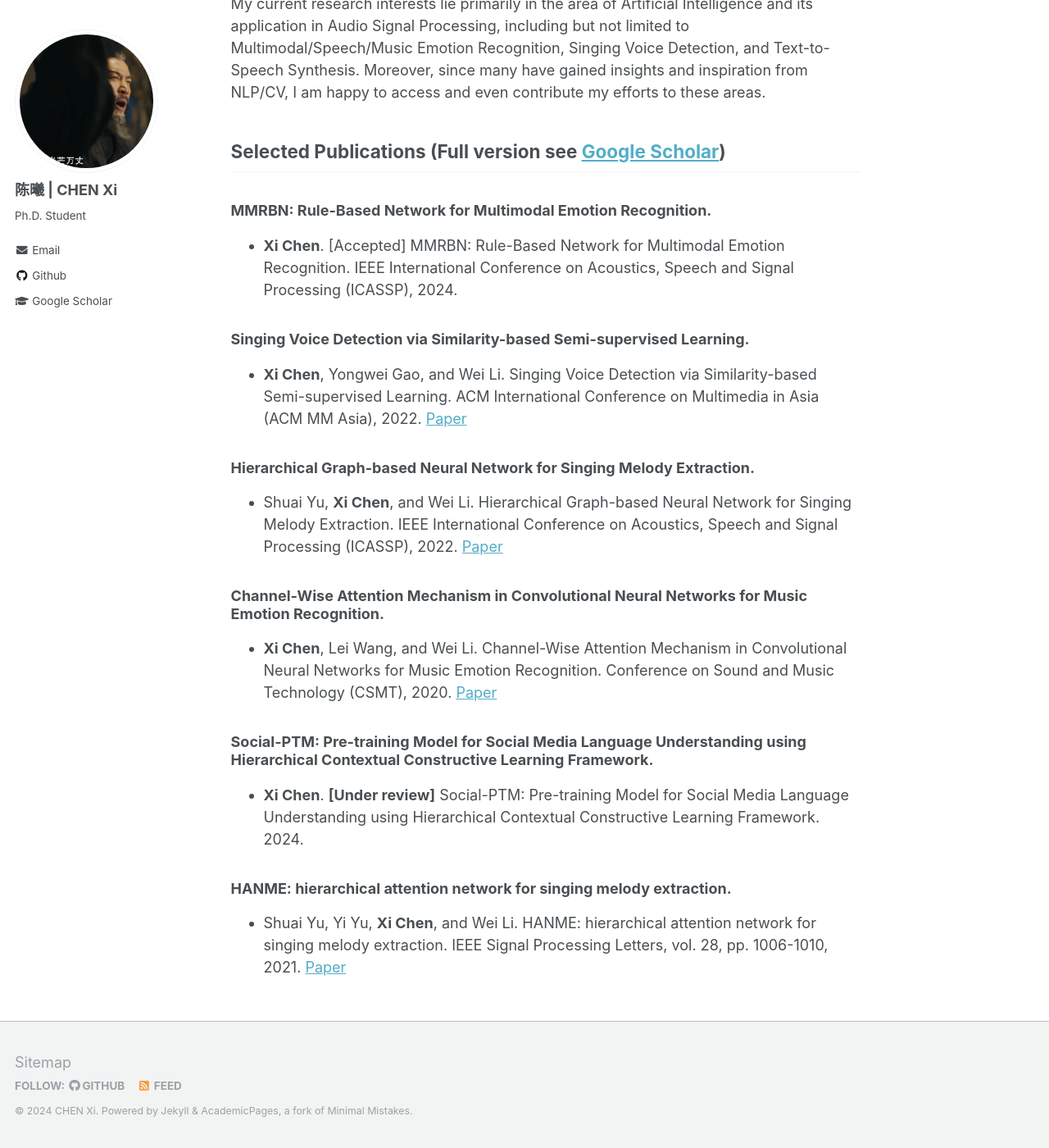
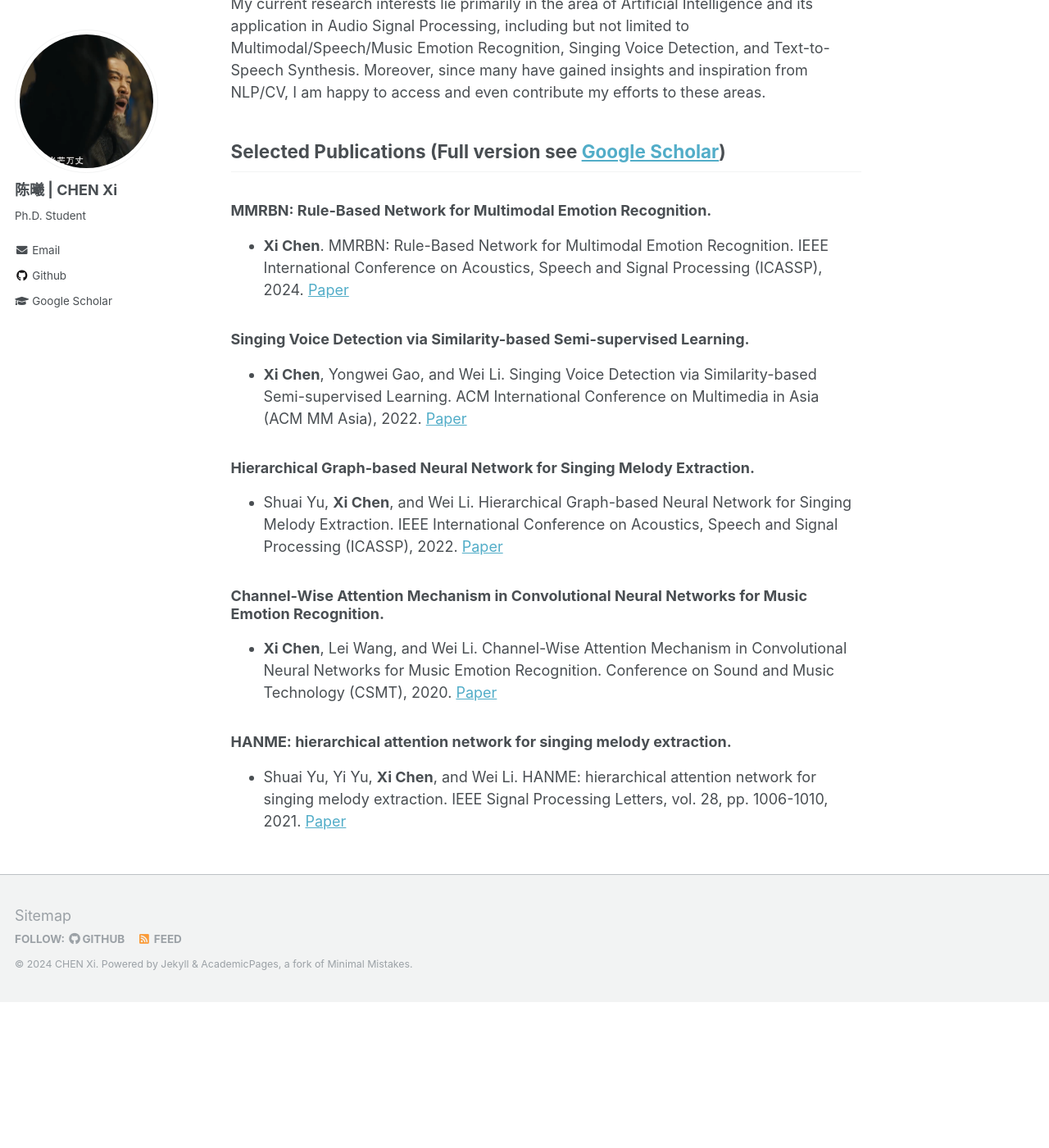
Before and after one commit to OzymandiasChen/OzymandiasChen.github.io, a Jekyll site: the page built from _pages/about.md, in a window 1280 px wide and 1400 px high, scrolled down 396 px. Shown: the whole window at 82% size. Built offline with Jekyll 4.4.1, drawn with Linux system fonts in a browser that asks for light colours; after the commit the page ends 1618 px from its top, so only the background shows below that.

Commit message:
Update about.md

```diff
--- a/_pages/about.md
+++ b/_pages/about.md
@@ -24,7 +24,7 @@ Selected Publications (Full version see [Google Scholar](https://scholar.google.
 ------
 
 ### MMRBN: Rule-Based Network for Multimodal Emotion Recognition.
-* **Xi Chen**. [Accepted] MMRBN: Rule-Based Network for Multimodal Emotion Recognition. IEEE International Conference on Acoustics, Speech and Signal Processing (ICASSP), 2024.
+* **Xi Chen**. MMRBN: Rule-Based Network for Multimodal Emotion Recognition. IEEE International Conference on Acoustics, Speech and Signal Processing (ICASSP), 2024. [Paper](https://ieeexplore.ieee.org/document/10447930)
 <!-- * [Paper](../files/MMRBN.pdf)  -->
 
 ### Singing Voice Detection via Similarity-based Semi-supervised Learning.
@@ -37,8 +37,8 @@ Selected Publications (Full version see [Google Scholar](https://scholar.google.
 ### Channel-Wise Attention Mechanism in Convolutional Neural Networks for Music Emotion Recognition.
 * **Xi Chen**, Lei Wang, and Wei Li. Channel-Wise Attention Mechanism in Convolutional Neural Networks for Music Emotion Recognition. Conference on Sound and Music Technology (CSMT), 2020. [Paper](https://link.springer.com/chapter/10.1007/978-981-16-1649-5_4)
 
-### Social-PTM: Pre-training Model for Social Media Language Understanding using Hierarchical Contextual Constructive Learning Framework.
-* **Xi Chen**. **[Under review]** Social-PTM: Pre-training Model for Social Media Language Understanding using Hierarchical Contextual Constructive Learning Framework. 2024.
+<!-- ### Social-PTM: Pre-training Model for Social Media Language Understanding using Hierarchical Contextual Constructive Learning Framework. -->
+<!-- * **Xi Chen**. **[Under review]** Social-PTM: Pre-training Model for Social Media Language Understanding using Hierarchical Contextual Constructive Learning Framework. 2024. -->
 <!-- [Paper](../files/Social_PTM.pdf) -->
 
 
```
